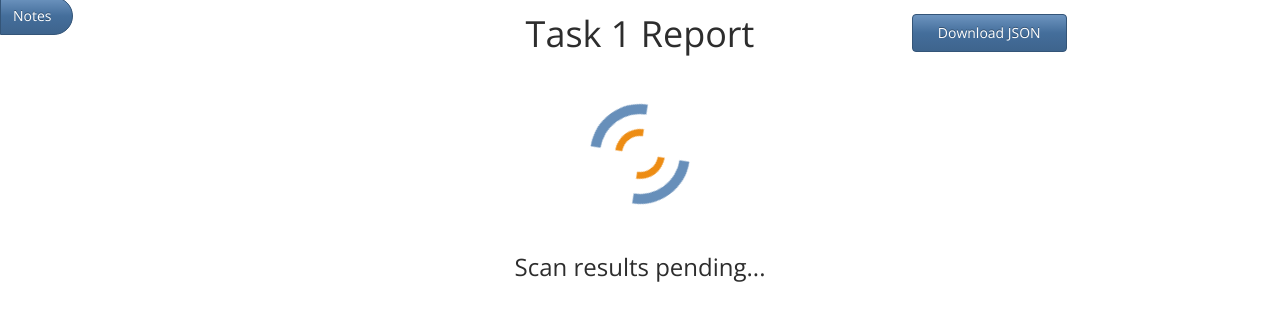
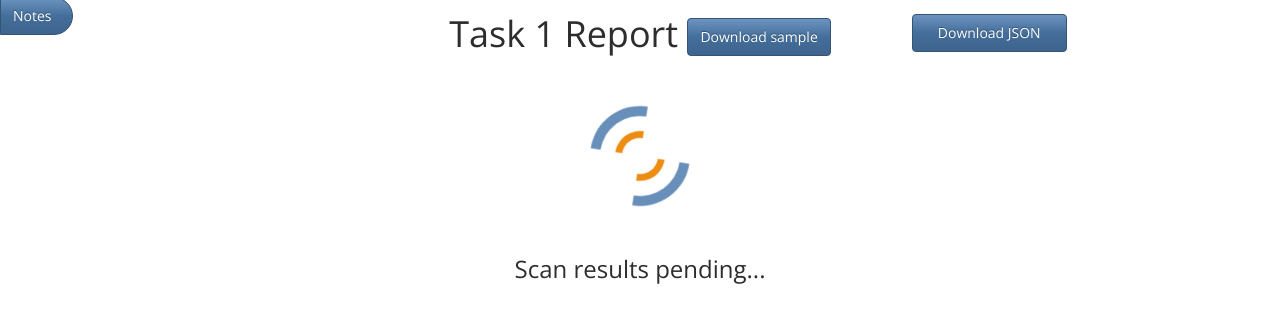
Before and after one commit to mitre/multiscanner, a Flask app: page /report/1 in a window 1280 px wide. Shown: the part 58-381 px from the top of the page. Run offline with Flask 2, Linux system fonts and the light colour scheme; parts of the project's set-up code (start-up, migrations or seed data) failed here and were passed over; some libraries are stand-ins or nearby versions.

Commit message:
Add 'Download sample' button to report page in web UI.
Someone with better web UI skills should make it look pretty.

Since this button is on the report pages, we only have access to the task_id.
Modifications to REST API allow us to download sample files directly from
task_id.

```diff
--- a/web/templates/report.html
+++ b/web/templates/report.html
@@ -290,6 +290,11 @@
     $('#dl-json').on('click', (function(event) {
       window.location = "{{ api_loc }}/api/v1/tasks/report/{{ task_id }}?d=t";
     }));
+
+    // Handle downloading binary files
+    $('#dl-sample').on('click', (function(event) {
+      window.location = "{{ api_loc }}/api/v1/tasks/file/{{ task_id }}?raw=false";
+    }));
   });
 </script>
 {% endblock %}
@@ -302,6 +307,7 @@
 <div id="report-container">
   <h1 class="text-center">Task {{ task_id }} Report
   <button class="btn btn-primary" id="dl-json" title="Download JSON report">Download JSON</button>
+  <button class="btn btn-primary" id="dl-sample" title="Download sample">Download sample</button>
   </h1>
   <div class="row">
     <div class="col-md-6 col-md-offset-3" id="report-tags">
```
